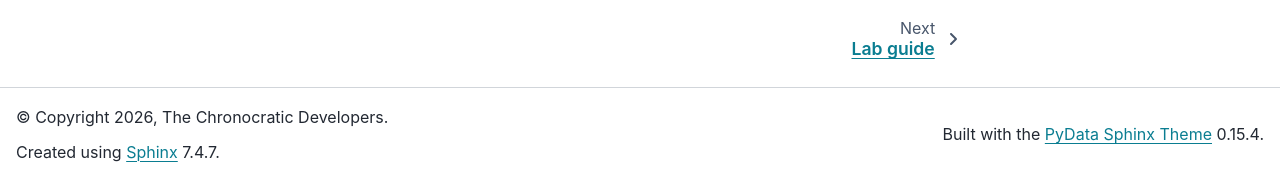
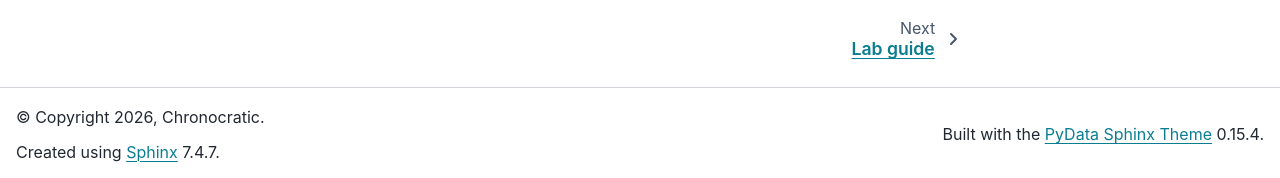
Before and after one commit to chronocratic/tslab, a Sphinx documentation site: the page built from docs/index.md, in a window 1280 px wide and 1310 px high. Shown: the part 1129-1307 px from the top of the window. Built offline with Sphinx 7.4.7 and the PyData theme 0.15.4, drawn with Linux system fonts in a browser that asks for light colours.

Commit message:
chore: name the author Chronocratic instead of The Chronocratic Developers

```diff
--- a/docs/conf.py
+++ b/docs/conf.py
@@ -3,8 +3,8 @@
 from tslab import __version__
 
 project = 'TSLab'
-author = 'The Chronocratic Developers'
-copyright = '2026, The Chronocratic Developers'  # noqa: A001  # why: the name Sphinx reads
+author = 'Chronocratic'
+copyright = '2026, Chronocratic'  # noqa: A001  # why: the name Sphinx reads
 release = __version__
 version = __version__
 
--- a/pyproject.toml
+++ b/pyproject.toml
@@ -10,7 +10,7 @@ readme = "README.md"
 license = "BSD-3-Clause"
 license-files = ["LICENSE"]
 requires-python = ">=3.12"
-authors = [{ name = "The Chronocratic Developers", email = "github@users.noreply.github.com" }]
+authors = [{ name = "Chronocratic", email = "github@users.noreply.github.com" }]
 keywords = ["time series", "representation learning", "pytorch", "lightning", "experiments"]
 classifiers = [
     "Development Status :: 3 - Alpha",
```
Also changed, not shown: CODING_RULES.md (+1 -1 lines), 1 other file.
